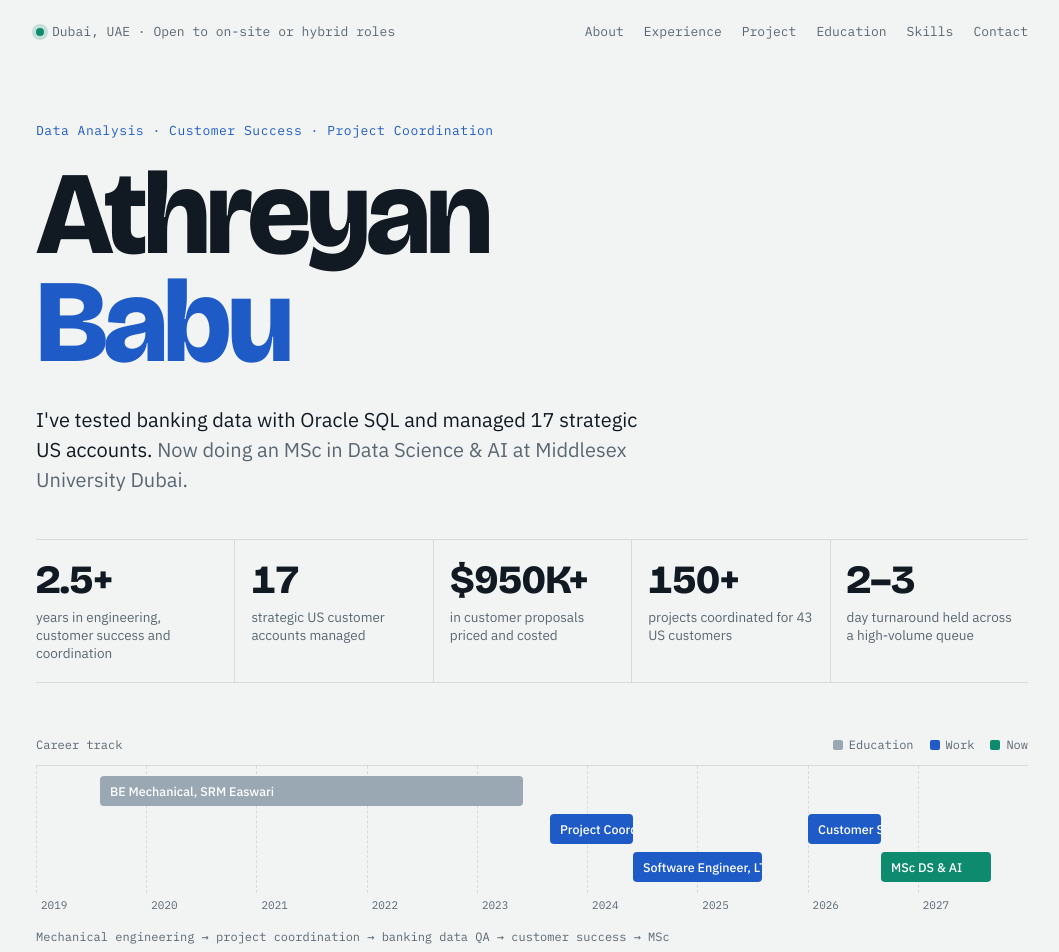
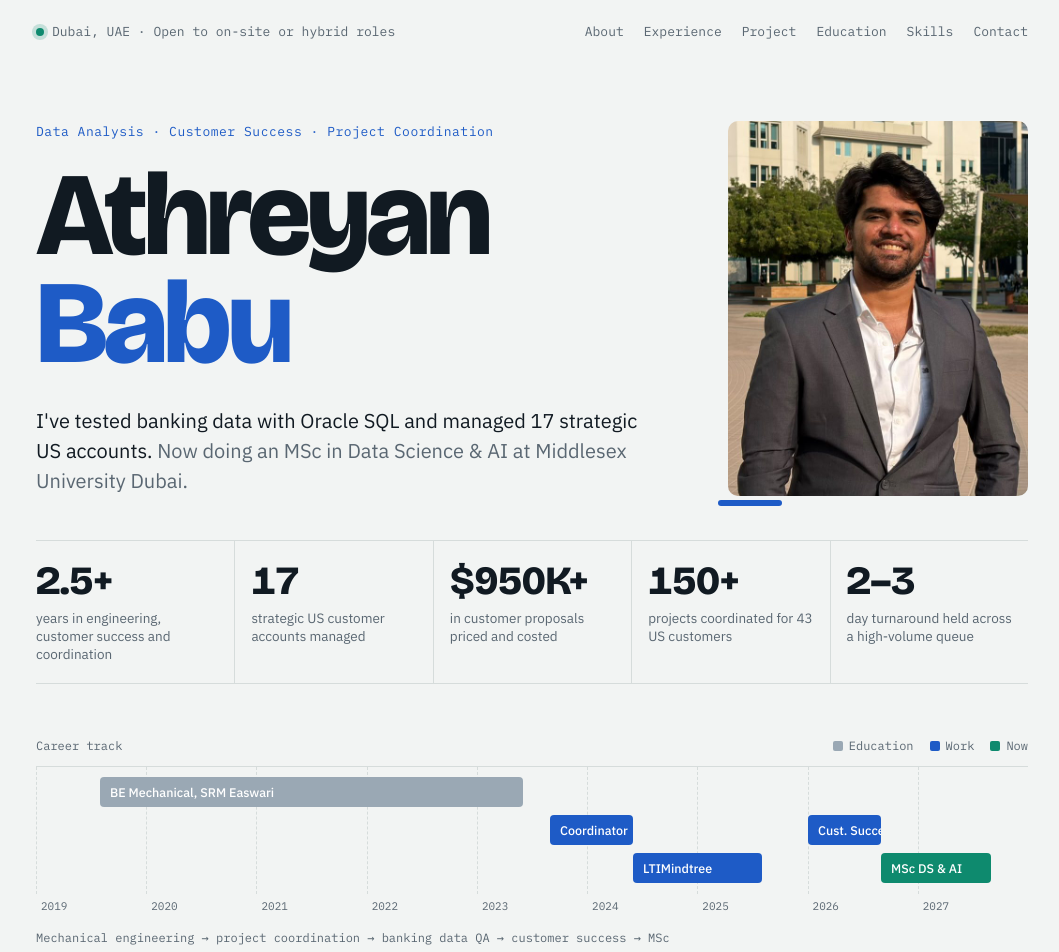
Before and after one commit to Athrey20an/Athreyan-Babu, a plain HTML site: page index.html in a window 1280 px wide. Shown: the top 952 px of the page, without its empty margins (108-1167 px from the left). Drawn offline with nearby package versions, Linux system fonts and the light colour scheme.

Commit message:
Add profile photo to hero and shorten timeline labels
Co-Authored-By: Claude Opus 5.5 <noreply@anthropic.com>
Claude-Session: https://claude.ai/code/session_01PxAvNCKXETjQ5fUz6PSJzK

```diff
--- a/index.html
+++ b/index.html
@@ -153,6 +153,16 @@ h2 {
 .btn.primary { background: var(--accent); border-color: var(--accent); color: var(--bg); }
 .btn.todo { border-style: dashed; color: var(--muted); }
 
+/* Hero with portrait */
+.hero-top { display: grid; grid-template-columns: 1fr 300px; gap: 48px; align-items: end; }
+.portrait { margin: 0; position: relative; }
+.portrait img { display: block; width: 100%; height: auto; border-radius: 10px; aspect-ratio: 4 / 5; object-fit: cover; }
+.portrait::after { content: ""; position: absolute; left: -10px; bottom: -10px; width: 64px; height: 6px; background: var(--accent); border-radius: 3px; }
+@media (max-width: 760px) {
+  .hero-top { grid-template-columns: 1fr; gap: 28px; }
+  .portrait { max-width: 240px; order: -1; }
+}
+
 /* Stats */
 .stats { display: grid; grid-template-columns: repeat(5, 1fr); margin-top: 44px; border-top: 1px solid var(--line); border-bottom: 1px solid var(--line); }
 .stat { padding: 20px 16px 20px 0; }
@@ -203,9 +213,16 @@ footer { padding: 28px 0 48px; font-family: var(--mono); font-size: 12px; color:
   </header>
 
   <div class="hero">
-    <p class="kicker">Data Analysis · Customer Success · Project Coordination</p>
-    <h1>Athreyan<br><span class="last">Babu</span></h1>
-    <p class="lede">I've tested banking data with Oracle SQL and managed 17 strategic US accounts. <span>Now doing an MSc in Data Science &amp; AI at Middlesex University Dubai.</span></p>
+    <div class="hero-top">
+      <div>
+        <p class="kicker">Data Analysis · Customer Success · Project Coordination</p>
+        <h1>Athreyan<br><span class="last">Babu</span></h1>
+        <p class="lede">I've tested banking data with Oracle SQL and managed 17 strategic US accounts. <span>Now doing an MSc in Data Science &amp; AI at Middlesex University Dubai.</span></p>
+      </div>
+      <figure class="portrait">
+        <img src="assets/athreyan.jpg" width="640" height="800" alt="Portrait of Athreyan Babu">
+      </figure>
+    </div>
 
     <div class="stats">
       <div class="stat"><b>2.5+</b><span>years in engineering, customer success and coordination</span></div>
@@ -467,9 +484,9 @@ footer { padding: 28px 0 48px; font-family: var(--mono); font-size: 12px; color:
   function m(y, mo) { return (y - start) * 12 + (mo - 1); }
   var segs = [
     { label: "BE Mechanical, SRM Easwari", a: m(2019, 8), b: m(2023, 6), cls: "edu", row: 0 },
-    { label: "Project Coordinator", a: m(2023, 9), b: m(2024, 6), cls: "work", row: 1 },
-    { label: "Software Engineer, LTIMindtree", a: m(2024, 6), b: m(2025, 8), cls: "work", row: 2 },
-    { label: "Customer Success Engineer", a: m(2026, 1), b: m(2026, 9), cls: "work", row: 1 },
+    { label: "Coordinator", a: m(2023, 9), b: m(2024, 6), cls: "work", row: 1 },
+    { label: "LTIMindtree", a: m(2024, 6), b: m(2025, 8), cls: "work", row: 2 },
+    { label: "Cust. Success", a: m(2026, 1), b: m(2026, 9), cls: "work", row: 1 },
     { label: "MSc DS & AI", a: m(2026, 9), b: m(2027, 9), cls: "now", row: 2 }
   ];
   var rail = document.getElementById("rail");
@@ -487,7 +504,7 @@ footer { padding: 28px 0 48px; font-family: var(--mono); font-size: 12px; color:
     el.style.width = ((s.b - s.a) / total * 100) + "%";
     el.style.top = (10 + s.row * 38) + "px";
     el.style.animationDelay = (i * 0.12) + "s";
-    el.title = s.label;
+    el.title = s.full || s.label;
     el.textContent = s.label;
     rail.appendChild(el);
   });
```
Also changed, not shown: assets/athreyan.jpg (added).
